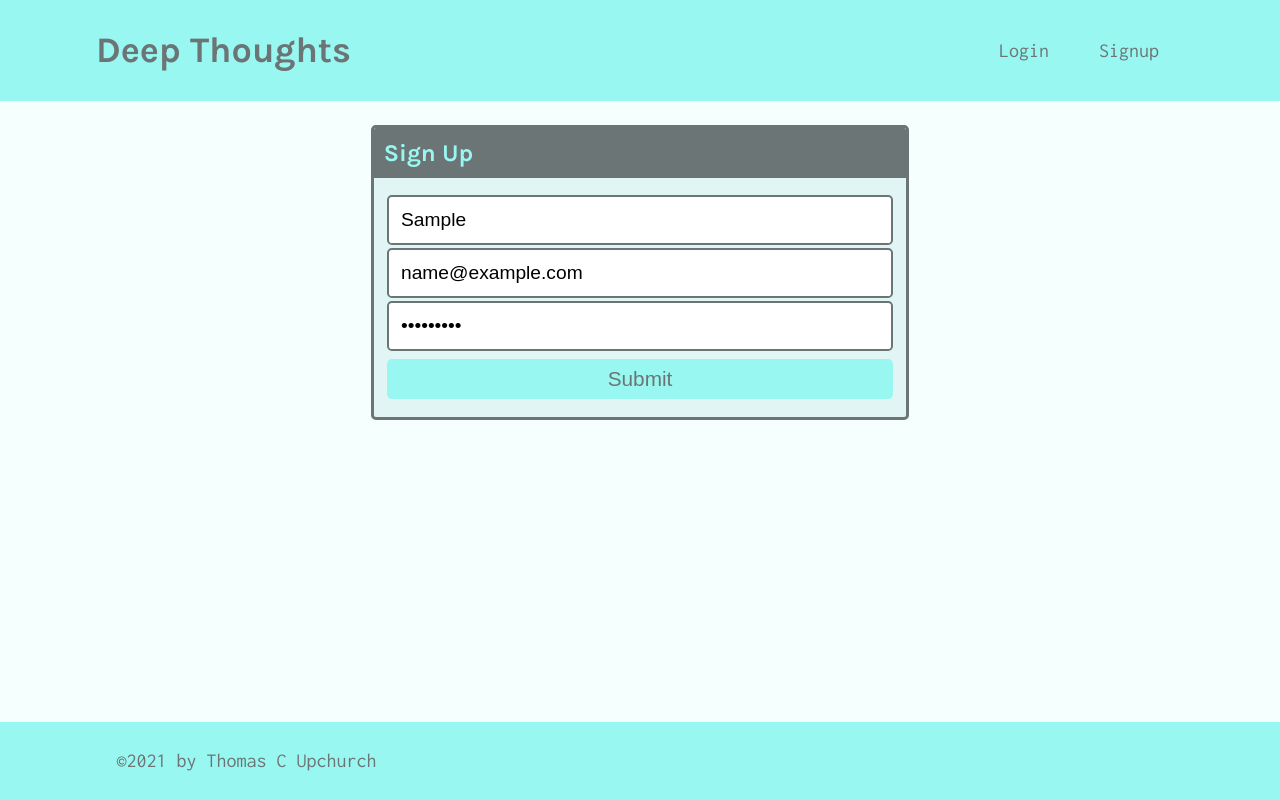
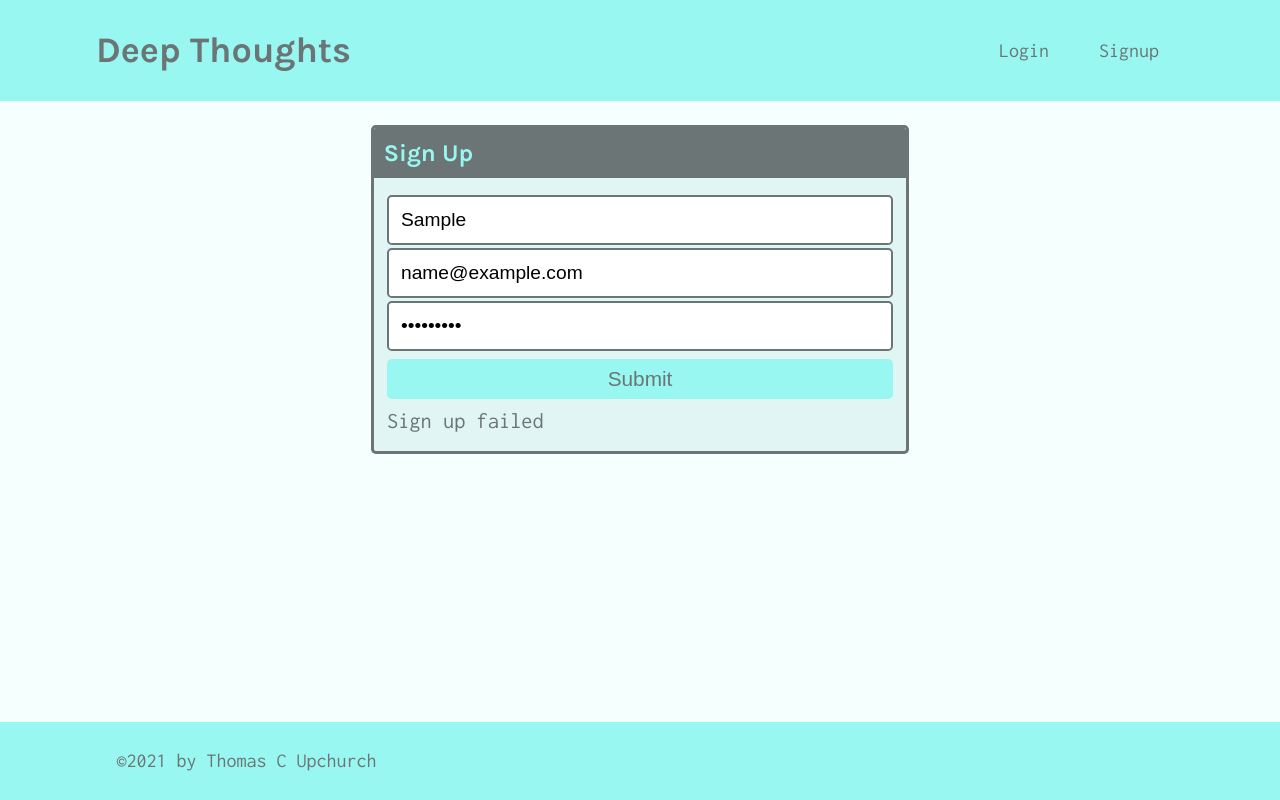
Before and after one commit to thomascupchurch/deep-thoughts, a React (Create React App) app in the folder client/: page /signup in a window 1280 px wide. Both pictures are taken after typing "Sample", "name@example.com", "Sample123" into the empty fields and a click on the button "Submit". Built offline with nearby package versions, Linux system fonts and the light colour scheme; no server answers.

Commit message:
signup working

```diff
--- a/client/src/pages/Signup.js
+++ b/client/src/pages/Signup.js
@@ -1,7 +1,15 @@
-import React, { useState } from 'react';
+import React, { useState } from "react";
+import { useMutation } from "@apollo/client";
+import { ADD_USER } from "../utils/mutations";
 
 const Signup = () => {
-  const [formState, setFormState] = useState({ username: '', email: '', password: '' });
+  const [formState, setFormState] = useState({
+    username: "",
+    email: "",
+    password: "",
+  });
+
+  const [addUser, { error }] = useMutation(ADD_USER);
 
   // update state based on form input changes
   const handleChange = (event) => {
@@ -16,46 +24,58 @@ const Signup = () => {
   // submit form
   const handleFormSubmit = async (event) => {
     event.preventDefault();
+
+    // use try/catch instead of promises to handle errors
+    try {
+      // execute addUser mutation and pass in variable data from form
+      const { data } = await addUser({
+        variables: { ...formState },
+      });
+      console.log(data);
+    } catch (e) {
+      console.error(e);
+    }
   };
 
   return (
-    <main className='flex-row justify-center mb-4'>
-      <div className='col-12 col-md-6'>
-        <div className='card'>
-          <h4 className='card-header'>Sign Up</h4>
-          <div className='card-body'>
+    <main className="flex-row justify-center mb-4">
+      <div className="col-12 col-md-6">
+        <div className="card">
+          <h4 className="card-header">Sign Up</h4>
+          <div className="card-body">
             <form onSubmit={handleFormSubmit}>
               <input
-                className='form-input'
-                placeholder='Your username'
-                name='username'
-                type='username'
-                id='username'
+                className="form-input"
+                placeholder="Your username"
+                name="username"
+                type="username"
+                id="username"
                 value={formState.username}
                 onChange={handleChange}
               />
               <input
-                className='form-input'
-                placeholder='Your email'
-                name='email'
-                type='email'
-                id='email'
+                className="form-input"
+                placeholder="Your email"
+                name="email"
+                type="email"
+                id="email"
                 value={formState.email}
                 onChange={handleChange}
               />
               <input
-                className='form-input'
-                placeholder='******'
-                name='password'
-                type='password'
-                id='password'
+                className="form-input"
+                placeholder="******"
+                name="password"
+                type="password"
+                id="password"
                 value={formState.password}
                 onChange={handleChange}
               />
-              <button className='btn d-block w-100' type='submit'>
+              <button className="btn d-block w-100" type="submit">
                 Submit
               </button>
             </form>
+            {error && <div>Sign up failed</div>}
           </div>
         </div>
       </div>
--- /dev/null
+++ b/client/src/utils/mutations.js
@@ -0,0 +1,25 @@
+import { gql } from "@apollo/client";
+
+export const LOGIN_USER = gql`
+  mutation login($email: String!, $password: String!) {
+    login(email: $email, password: $password) {
+      token
+      user {
+        _id
+        username
+      }
+    }
+  }
+`;
+
+export const ADD_USER = gql`
+  mutation addUser($username: String!, $email: String!, $password: String!) {
+    addUser(username: $username, email: $email, password: $password) {
+      token
+      user {
+        _id
+        username
+      }
+    }
+  }
+`;
```
Also changed, not shown: package.json (+9 -15 lines), 1 other file (tests, documents, lock files or other folders).
